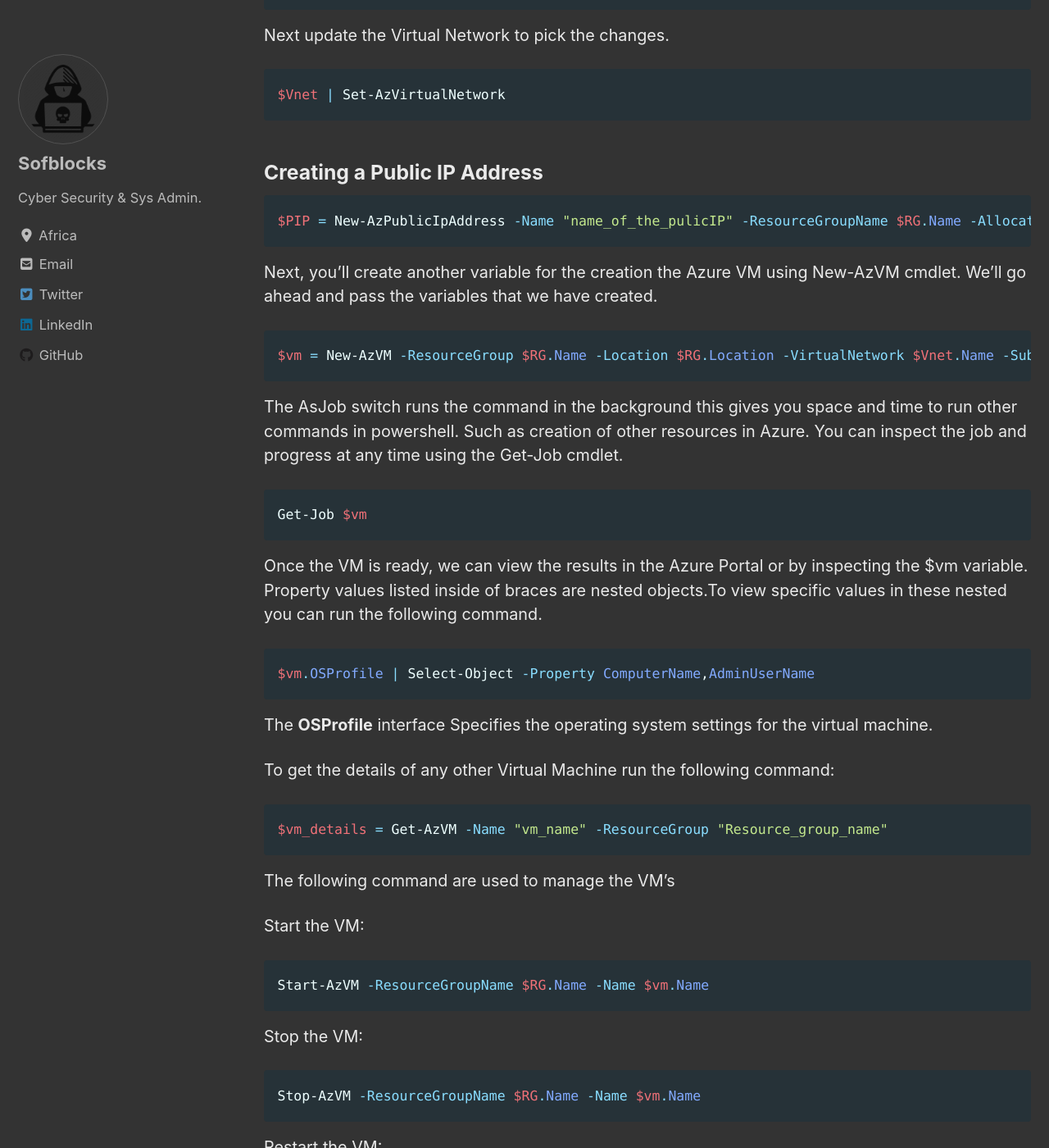
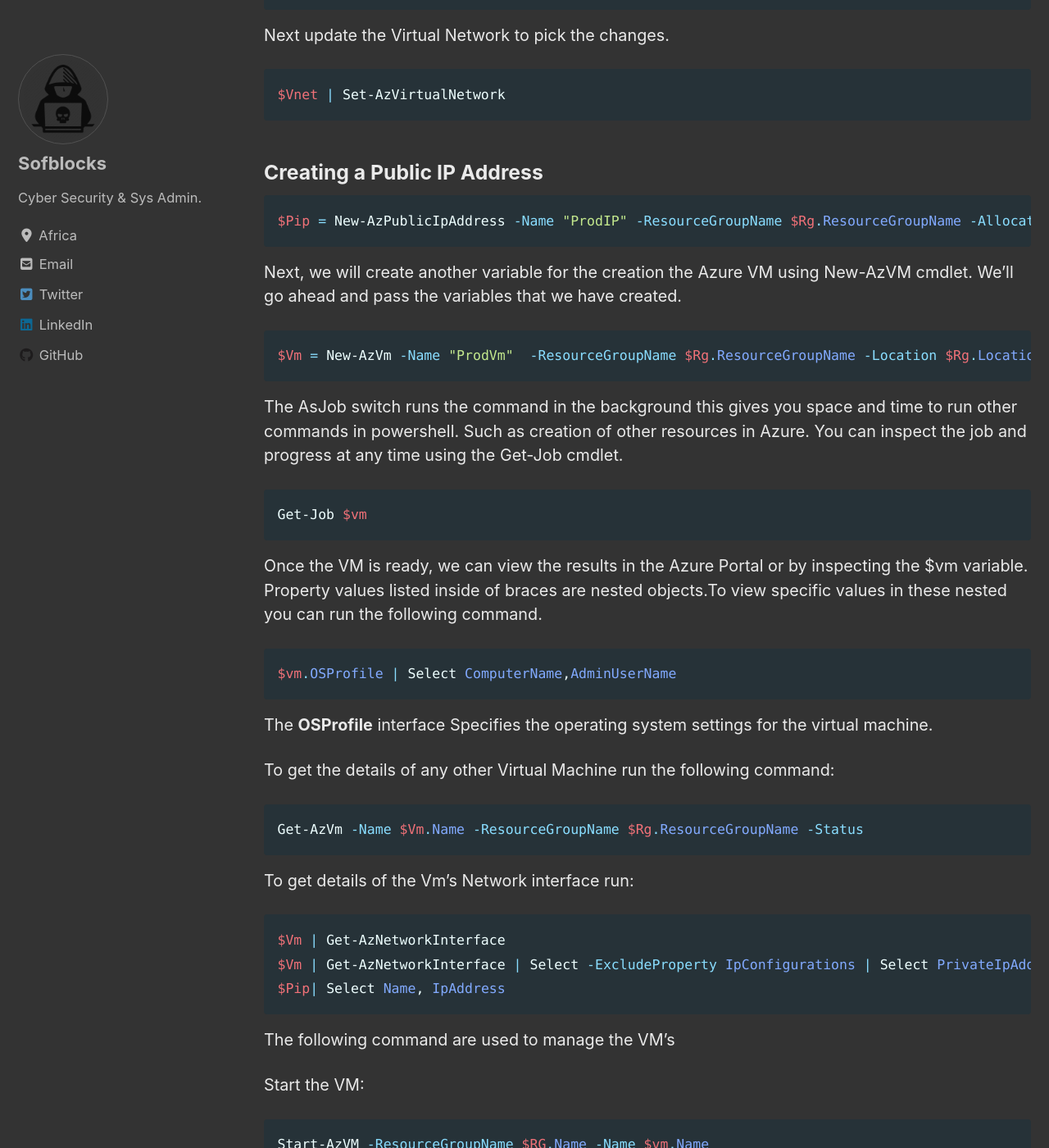
Before and after one commit to sofblocks/sofblocks.github.io, a Jekyll site: the page built from _posts/blog/2022-09-26-powershell.md, in a window 1280 px wide and 1400 px high, scrolled down 4836 px. Shown: the whole window at 82% size. Built offline with Jekyll 4.4.1, drawn with Linux system fonts in a browser that asks for light colours; cached includes are drawn as plain includes; nearby versions of some CDN libraries; comment, search, counter and statistics services are not loaded; some of the changed text lies outside the part shown.

Commit message:
Networking

````diff
--- a/_posts/blog/2022-09-26-powershell.md
+++ b/_posts/blog/2022-09-26-powershell.md
@@ -103,10 +103,10 @@
 
 Next, you'll create a virtual network followed by a virtual network subnet.
 ```powershell
-$Vnet = New-AzVirtualNetwork -ResourGroup $RG.Name -Location $RG.Location -Name "Vnet" -AddressPrefix '10.0.0.0/16'
+$Vnet = New-AzVirtualNetwork -Name "prodVnet" -ResourceGroupName $Rg.ResourceGroupName -Location $Rg.Location -AddressPrefix "10.0.0.0/16"
 ```
 ```powershell
-$subnet = New-AzVirtualNetworkSubnetConfig -Name "subnet" -VirtualNetwork $Vnet.Name  -AddressPrefix '10.0.0.0/24'
+$Subnet = Add-AzVirtualNetworkSubnetConfig -Name "ProdSubnet" -VirtualNetwork $Vnet -AddressPrefix "10.0.0.0/24"
 ```
 Next update the Virtual Network to pick the changes.
 ```powershell
@@ -115,11 +115,11 @@
 
 ### Creating a Public IP Address
 ```powershell
-$PIP = New-AzPublicIpAddress -Name "name_of_the_pulicIP" -ResourceGroupName $RG.Name -AllocationMethod Dynamic -Location $RG.Location
+$Pip = New-AzPublicIpAddress -Name "ProdIP" -ResourceGroupName $Rg.ResourceGroupName -AllocationMethod Dynamic -Location $Rg.Location
 ```
-Next, you’ll create another variable for the creation the Azure VM using New-AzVM cmdlet. We'll go ahead and pass the variables that we have created.
+Next, we will create another variable for the creation the Azure VM using New-AzVM cmdlet. We'll go ahead and pass the variables that we have created.
 ```powershell
-$vm = New-AzVM -ResourceGroup $RG.Name -Location $RG.Location -VirtualNetwork $Vnet.Name -Subnet $subnet.Name  -PublicIpAddressName $PIP.Name -OpenPorts 80,3389 -Name "VmName" -AsJob
+$Vm = New-AzVm -Name "ProdVm"  -ResourceGroupName $Rg.ResourceGroupName -Location $Rg.Location -VirtualNetworkName $Vnet.Name -SubnetName $Subnet.Subnets.Name -OpenPorts 80, 3389 -PublicIpAddressName $Pip.Name  -AsJob
 ```
 The AsJob switch runs the command in the background this gives you space and time to run other commands
 in powershell. Such as creation of other resources in Azure.
@@ -130,13 +130,19 @@
 Once the VM is ready, we can view the results in the Azure Portal or by inspecting the $vm variable.
 Property values listed inside of braces are nested objects.To view specific values in these nested you can run the following command.
 ```powershell
-$vm.OSProfile | Select-Object -Property ComputerName,AdminUserName
+$vm.OSProfile | Select ComputerName,AdminUserName
 ```
 The **OSProfile** interface Specifies the operating system settings for the virtual machine.
 
 To get the details of any other Virtual Machine run the following command:
 ```powershell
-$vm_details = Get-AzVM -Name "vm_name" -ResourceGroup "Resource_group_name"
+Get-AzVm -Name $Vm.Name -ResourceGroupName $Rg.ResourceGroupName -Status
+```
+To get details of the Vm's Network interface run:
+```powershell
+$Vm | Get-AzNetworkInterface
+$Vm | Get-AzNetworkInterface | Select -ExcludeProperty IpConfigurations | Select PrivateIpAddress
+$Pip| Select Name, IpAddress
 ```
 The following command are used to manage the VM's
 
````
Also changed, not shown: other parts of _posts/blog/2022-09-26-powershell.md (+3 -1 lines), assets/imgs/notes/iis.png (added).
